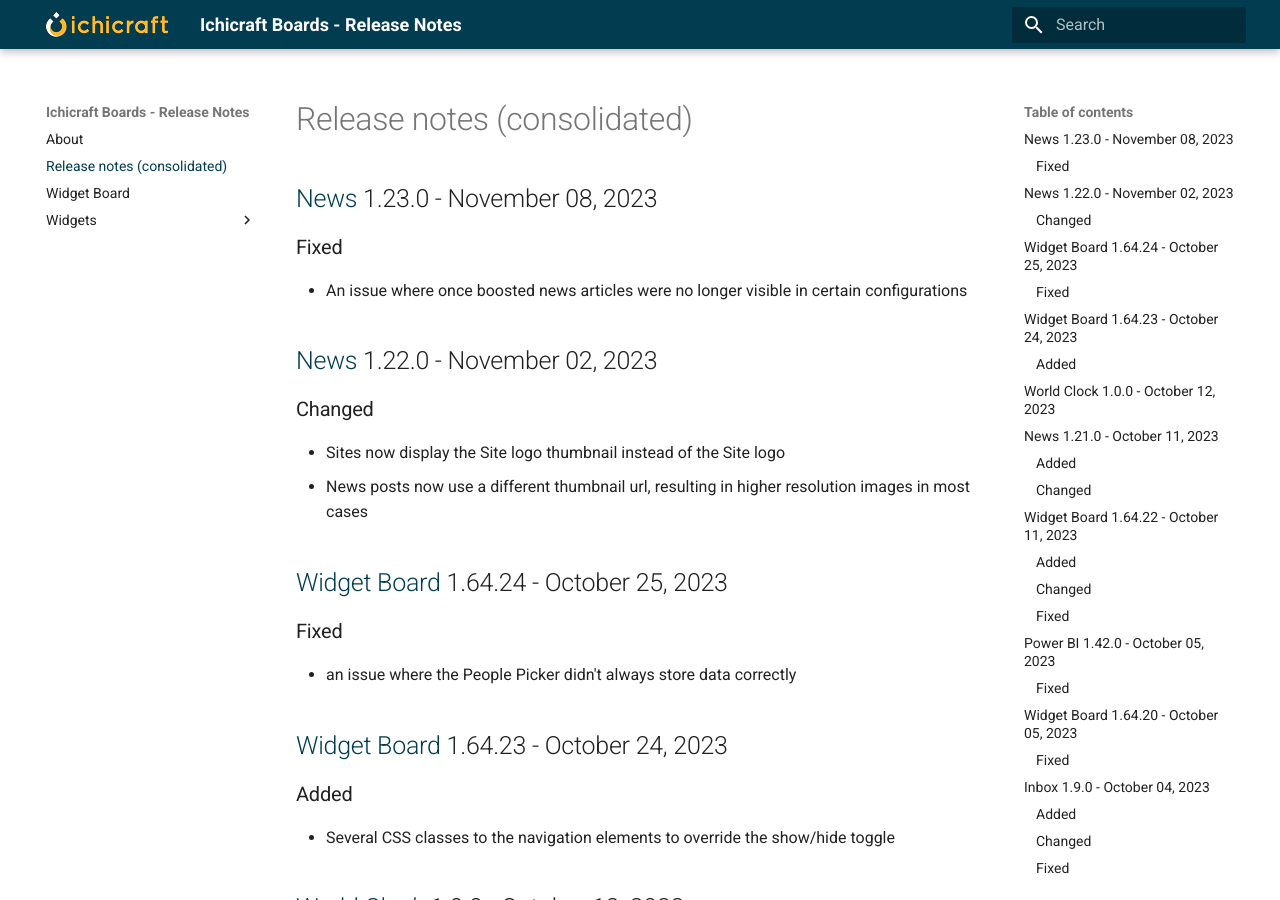
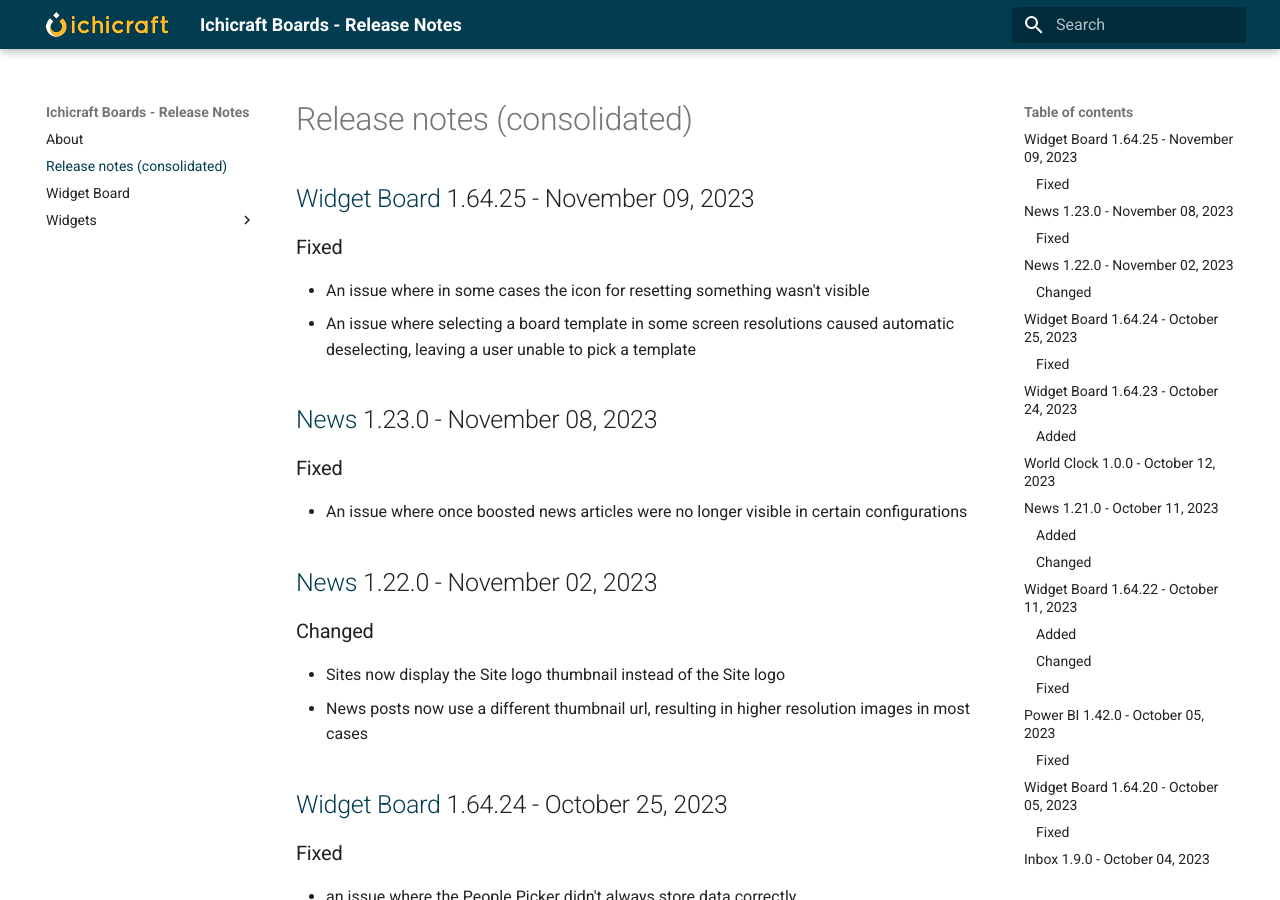
Before and after one commit to ichicraft/widgets-docs, an MkDocs documentation site: the page built from docs/Release-notes-(consolidated).md, in a window 1280 px wide and 900 px high. Built offline with MkDocs 1.6.1 and Material for MkDocs 9.7.7, drawn with Linux system fonts in a browser that asks for light colours.

Commit message:
Release notes updated by BuildService

```diff
--- a/docs/Release-notes-(consolidated).md
+++ b/docs/Release-notes-(consolidated).md
@@ -1,3 +1,9 @@
+## [Widget Board](./Widget Board.md) 1.64.25 - November 09, 2023
+
+### Fixed
+- An issue where in some cases the icon for resetting something wasn&#x27;t visible
+- An issue where selecting a board template in some screen resolutions caused automatic deselecting, leaving a user unable to pick a template
+
 ## [News](./Widgets/News.md) 1.23.0 - November 08, 2023
 
 ### Fixed
```
Also changed, not shown: docs/Widget Board.md (+6 -0 lines).
